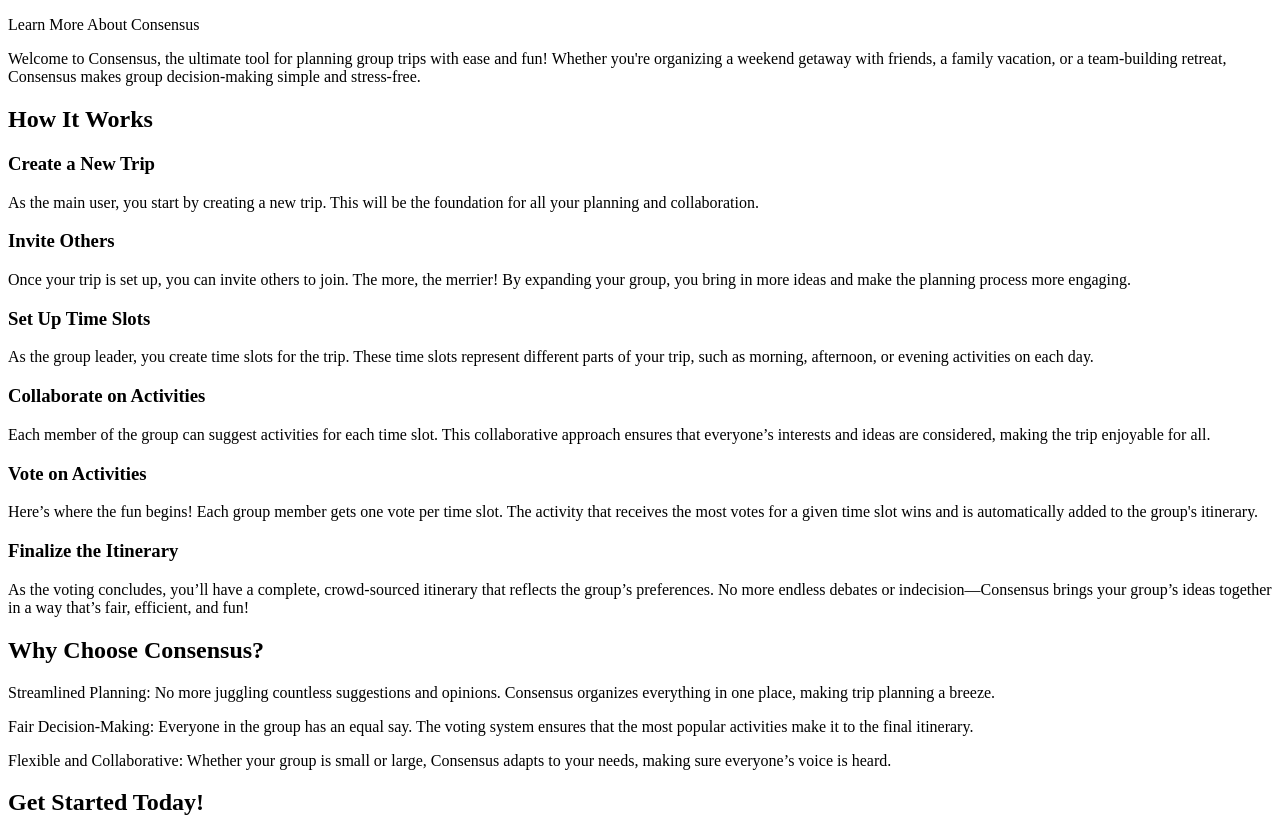
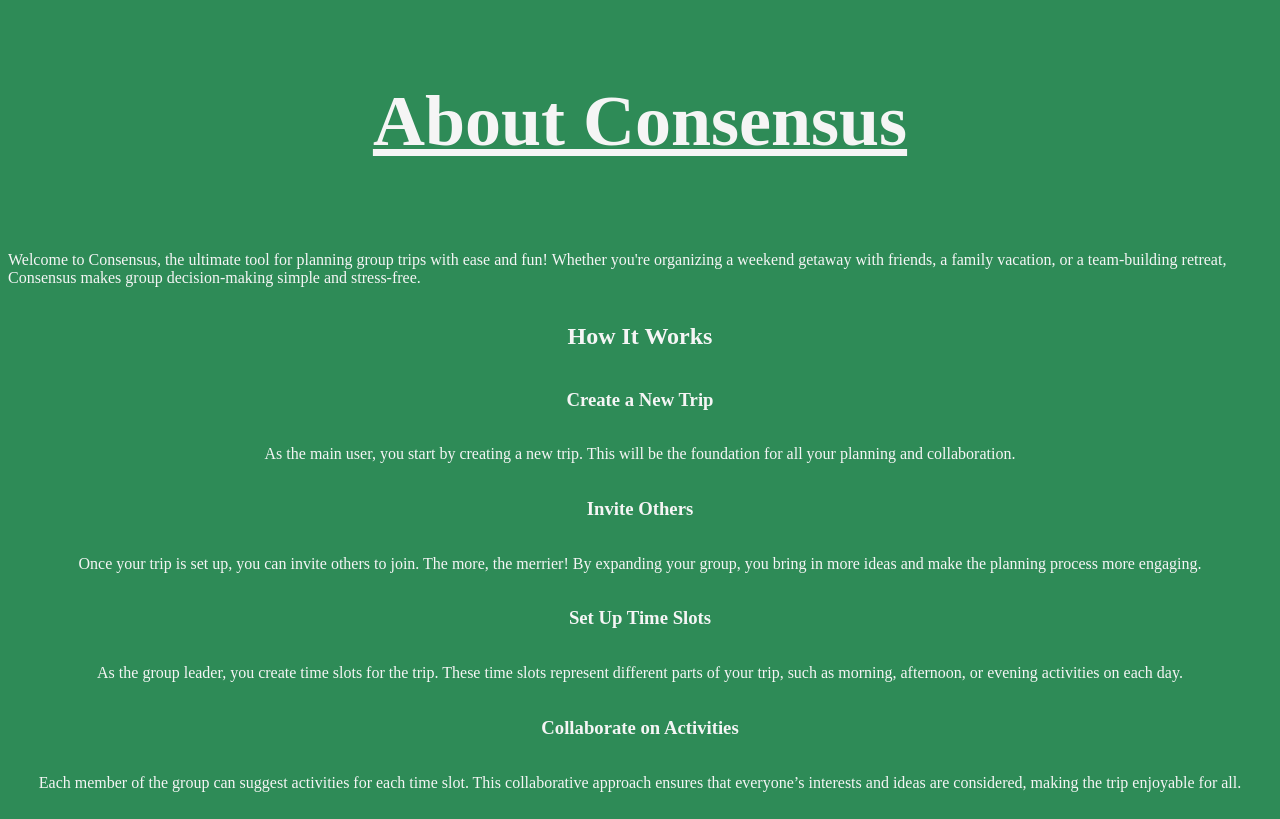
Before and after one commit to EthanDCR/consensus, a website: page learn-more.html in a window 1280 px wide. Shown: the top 819 px of the page. Drawn offline with Linux system fonts and the light colour scheme.

Commit message:
Created a stylesheet for the learn more page and styled it a bit.

```diff
--- /dev/null
+++ b/learn-more.css
@@ -0,0 +1,22 @@
+/* Stylesheet for the Learn-More page of Consensus. */
+
+body {
+    background-color: seagreen;
+}
+
+
+* {
+    color: whitesmoke;
+}
+
+.container {
+    display:flex;
+    flex-direction: column;
+    align-items: center;
+
+}
+
+.learn {
+    font-size: 72px;
+    text-decoration: underline;
+}
--- a/learn-more.html
+++ b/learn-more.html
@@ -4,10 +4,12 @@
     <meta charset="UTF-8">
     <meta name="viewport" content="width=device-width, initial-scale=1.0">
     <title>Learn More Page</title>
+    <link rel="stylesheet" href="learn-more.css">
 </head>
 <body>
-    <p>
-    Learn More About Consensus
+    <div class="container">
+    <p class="learn"><strong>
+     About Consensus</strong>
     </p>
     <p>Welcome to Consensus, the ultimate tool for planning group trips with ease and fun! Whether you're organizing a weekend getaway with friends, a family vacation, or a team-building retreat, Consensus makes group decision-making simple and stress-free.</p>
 
@@ -39,5 +41,6 @@
 
     <h2>Get Started Today!</h2>
     <p>Ready to plan your next adventure? With Consensus, creating memorable trips is as easy as a few clicks. Start your trip, invite your friends, and let the fun begin!</p>
+    </div>
 </body>
 </html>
```
